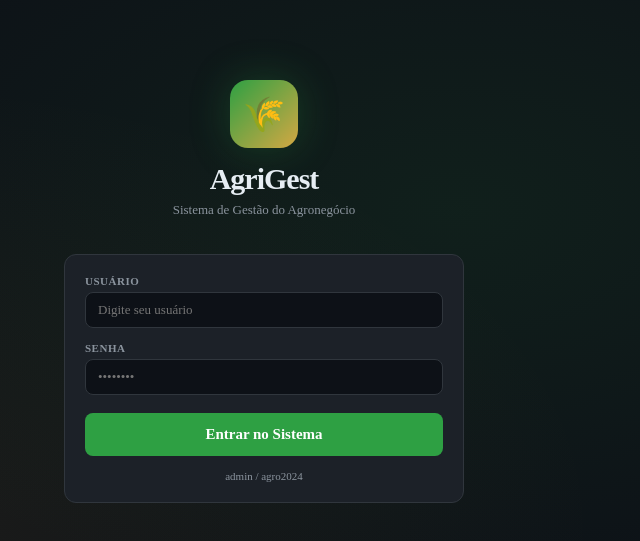
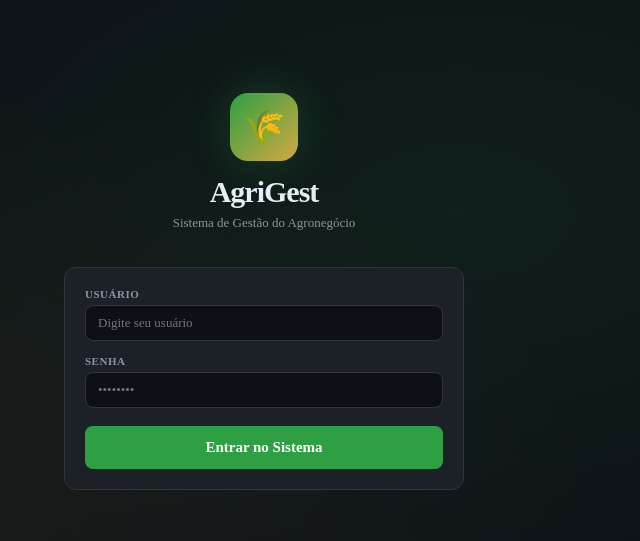
Before and after one commit to welsonsanto/agrigest, a React (Vite) app: page / in a window 1280 px wide. Shown: the part 109-650 px from the top of the page, without its empty margins (376-1016 px from the left). Built offline with nearby package versions, Linux system fonts and the light colour scheme.

Commit message:
fix: remover dica de login visível na tela

```diff
--- a/src/App.jsx
+++ b/src/App.jsx
@@ -209,7 +209,7 @@ function Login({ onLogin, usuarios }) {
   const [err, setErr] = useState("");
   const handleLogin = () => {
     const user = (usuarios || []).find(u => u.login === login && u.senha === senha);
-    if (user) { onLogin(user); } else { setErr("Usuário ou senha inválidos. Tente: admin / agro2024"); }
+    if (user) { onLogin(user); } else { setErr("Usuário ou senha inválidos."); }
   };
   return (
     <div style={{ minHeight: "100vh", display: "flex", alignItems: "center", justifyContent: "center", background: theme.bg, position: "relative" }}>
@@ -225,7 +225,7 @@ function Login({ onLogin, usuarios }) {
           <Field label="Senha"><Input type="password" value={senha} onChange={e => setSenha(e.target.value)} placeholder="••••••••" /></Field>
           {err && <p style={{ color: theme.danger, fontSize: 12, marginBottom: 10 }}>{err}</p>}
           <Btn onClick={handleLogin} style={{ width: "100%", marginTop: 4, padding: 13 }} size="lg">Entrar no Sistema</Btn>
-          <p style={{ color: theme.muted, fontSize: 11, textAlign: "center", marginTop: 14 }}>admin / agro2024</p>
+
         </Card>
       </div>
     </div>
```
